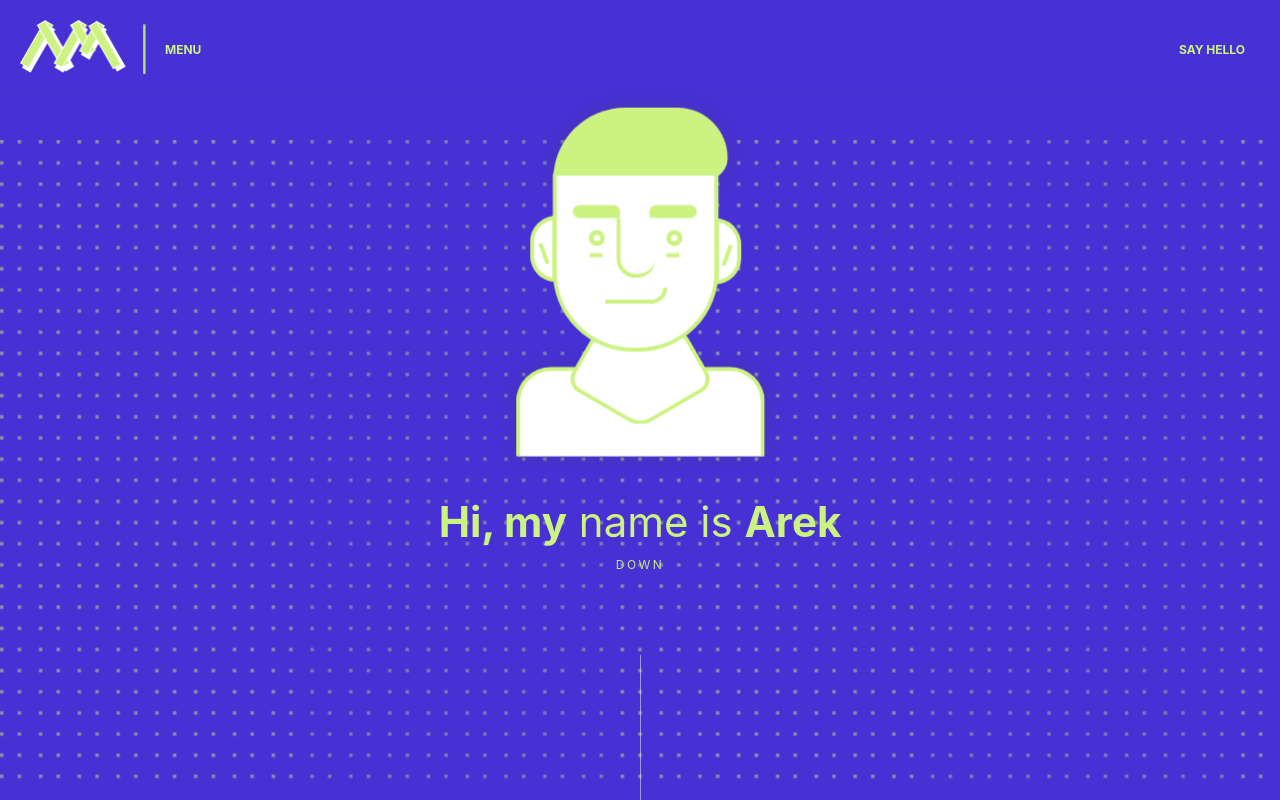
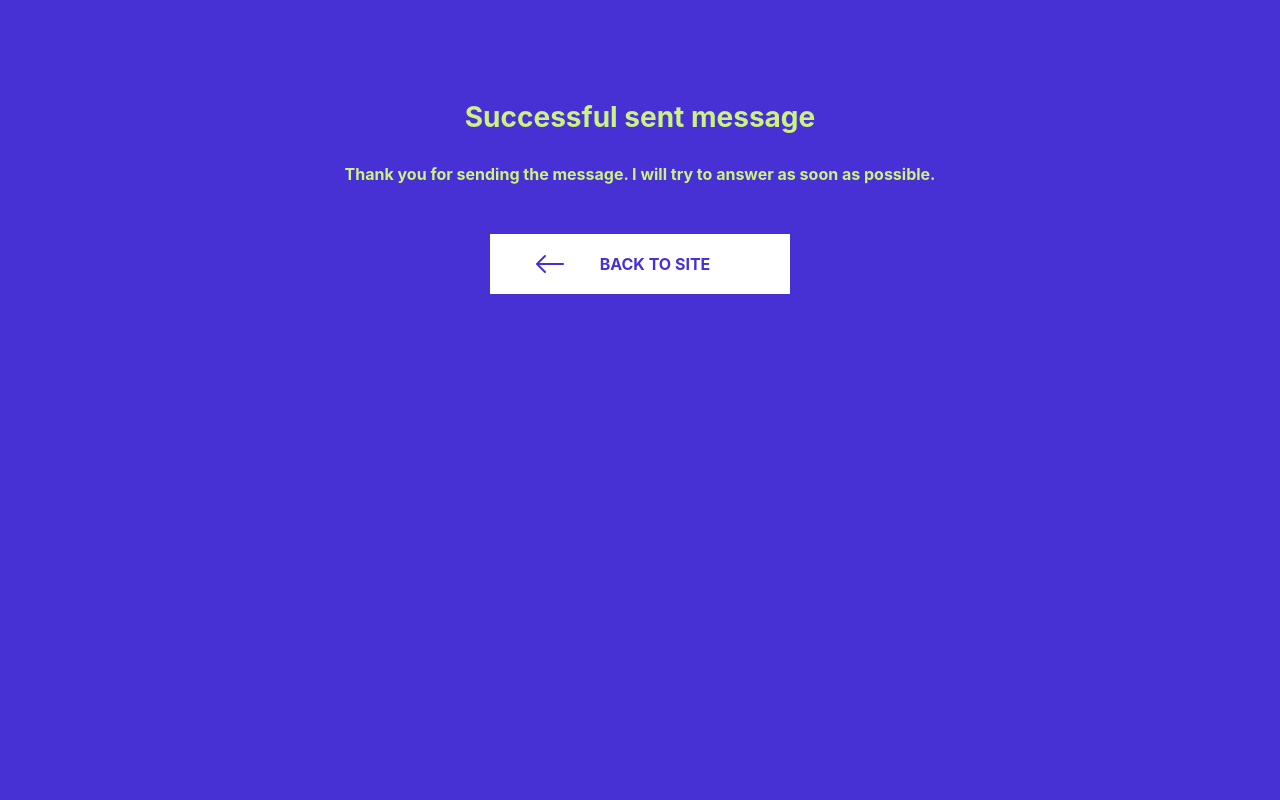
Before and after one commit to Materka11/myWeb, a React (Create React App) app: page /success in a window 1280 px wide. Shown: the top 800 px of the page. Built offline with nearby package versions, Linux system fonts and the light colour scheme.

Commit message:
Add react-router-dom and modify structure page

```diff
--- a/src/components/success.tsx
+++ b/src/components/success.tsx
@@ -5,20 +5,24 @@ import '../styles/mobile/successForm.css';
 
 import { BsArrowLeft } from 'react-icons/bs';
 
+import { Link } from 'react-router-dom';
+
 function SuccessForm() {
 	return (
-		<div>
+		<div className="wrapper">
+			<div className="successForm">
 				<h1>Successful sent message</h1>
 
 				<h2>Thank you for sending the message. I will try to answer as soon as possible.</h2>
-			<a href="/">
+				<Link className="backToHome" to="/">
 					<span>Back to site</span>
 					<BsArrowLeft className="icon" />
 					<div className="btnDynamic">
 						<span>Back to site</span>
 						<BsArrowLeft className="icon" />
 					</div>
-			</a>
+				</Link>
+			</div>
 		</div>
 	);
 }
--- a/src/index.tsx
+++ b/src/index.tsx
@@ -3,6 +3,9 @@ import ReactDOM from 'react-dom/client';
 import './index.css';
 import App from './App';
 import reportWebVitals from './reportWebVitals';
+
+import { BrowserRouter, Routes, Route } from 'react-router-dom';
+import SuccessForm from './components/success';
 
 const root = ReactDOM.createRoot(document.getElementById('root') as HTMLElement);
 console.log(`⣿⣿⣿⣿⣿⣿⣿⣿⣿⣿⣿⣿⣿⣿⣿⣿⣿⣿⣿⣿⣿⣿⣿⣿⣿⣿⣿⣿⣿⣿⣿⣿⣿⣿⣿⣿⣿⣿⣿⣿⣿⣿⣿⣿⣿⣿⣿⣿⣿⣿⣿⣿⣿⣿⣿⣿⣿⣿⣿⣿⣿⣿⡆⠀
@@ -42,7 +45,12 @@ console.log(`⣿⣿⣿⣿⣿⣿⣿⣿⣿⣿⣿⣿⣿⣿⣿⣿⣿⣿⣿⣿⣿⣿
 
 root.render(
 	<React.StrictMode>
-		<App />
+		<BrowserRouter>
+			<Routes>
+				<Route path="/" element={<App />} />
+				<Route path="success" element={<SuccessForm />} />
+			</Routes>
+		</BrowserRouter>
 	</React.StrictMode>
 );
 
--- a/src/styles/desktop/successForm.css
+++ b/src/styles/desktop/successForm.css
@@ -1,23 +1,24 @@
-body {
+.wrapper {
   background-color: #4831d4;
+  height: 100vh;
 }
-body div {
+.wrapper .successForm {
   color: #ccf381;
   position: absolute;
   text-align: center;
   width: 100%;
 }
-body div h1 {
+.wrapper .successForm h1 {
   font-size: 2.5rem;
   top: 20vh;
   margin: 100px 0 30px;
 }
-body div h2 {
+.wrapper .successForm h2 {
   font-size: 1.375rem;
   top: 30vh;
   margin: 0 0 100px 0;
 }
-body div a {
+.wrapper .successForm .backToHome {
   position: absolute;
   left: 50%;
   transform: translate(-50%, 0);
@@ -29,14 +30,14 @@ body div a {
   font-weight: bold;
   overflow: hidden;
 }
-body div a span {
+.wrapper .successForm .backToHome span {
   position: absolute;
   left: 55%;
   transform: translate(-50%, -50%);
   top: 50%;
   text-transform: uppercase;
 }
-body div a .icon {
+.wrapper .successForm .backToHome .icon {
   color: #ccf381;
   font-size: 2rem;
   position: absolute;
@@ -44,7 +45,7 @@ body div a .icon {
   transform: translate(-50%, -50%);
   top: 50%;
 }
-body div a .btnDynamic {
+.wrapper .successForm .backToHome .btnDynamic {
   display: flex;
   justify-content: center;
   align-items: center;
@@ -58,9 +59,9 @@ body div a .btnDynamic {
   background-color: #ffffff;
   color: #4831d4;
 }
-body div a .btnDynamic .icon {
+.wrapper .successForm .backToHome .btnDynamic .icon {
   color: #4831d4;
 }
-body div a:hover .btnDynamic {
+.wrapper .successForm a:hover .btnDynamic {
   transform: translateX(100%);
 }/*# sourceMappingURL=successForm.css.map */
--- a/src/styles/desktop/successForm.scss
+++ b/src/styles/desktop/successForm.scss
@@ -1,9 +1,10 @@
-@import '../styles/variables.scss';
+@import '../variables.scss';
 
-body {
+.wrapper {
 	background-color: $primary-purple;
+	height: 100vh;
 
-	div {
+	.successForm {
 		color: $primary-green;
 		position: absolute;
 		text-align: center;
@@ -20,7 +21,7 @@ body {
 			margin: 0 0 100px 0;
 		}
 
-		a {
+		.backToHome {
 			position: absolute;
 			left: 50%;
 			transform: translate(-50%, 0);
--- a/src/styles/mobile/successForm.css
+++ b/src/styles/mobile/successForm.css
@@ -1,8 +1,8 @@
 @media (max-width: 1440px) {
-  body div h1 {
+  .wrapper .successForm h1 {
     font-size: 1.75rem;
   }
-  body div h2 {
+  .wrapper .successForm h2 {
     font-size: 1rem;
     margin: 0 0 50px;
   }
--- a/src/styles/mobile/successForm.scss
+++ b/src/styles/mobile/successForm.scss
@@ -1,6 +1,6 @@
 @media (max-width: 1440px) {
-	body {
-		div {
+	.wrapper {
+		.successForm {
 			h1 {
 				font-size: 1.75rem;
 			}
```
Also changed, not shown: 1 other file (tests, documents, lock files or other folders). Lines whose indentation alone changed are shown as unchanged.
